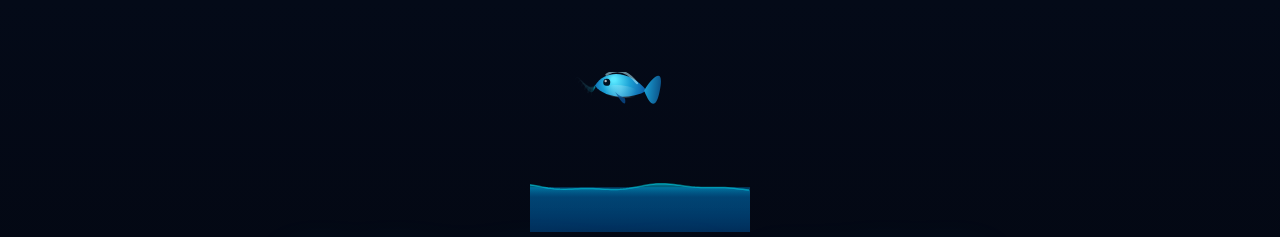
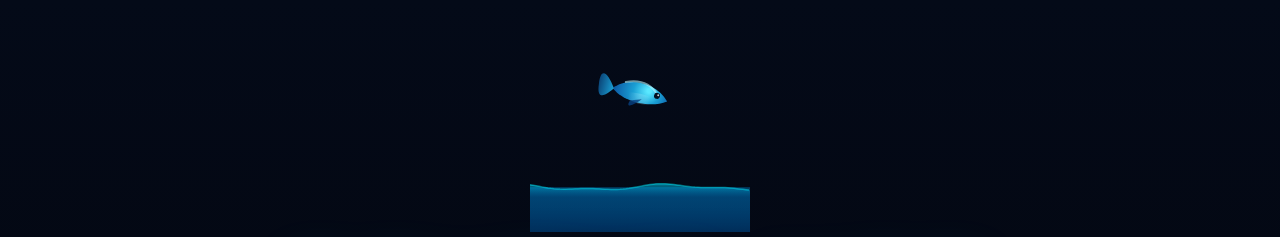
Before and after one commit to scutuatua-crypto/scutua-mcp, a plain HTML site: page docs/index.html in a window 1280 px wide. Shown: the top 237 px of the page. Drawn offline with nearby package versions, Linux system fonts and the light colour scheme; a web font is replaced by a local one.

Commit message:
Update index.html

```diff
--- a/docs/index.html
+++ b/docs/index.html
@@ -811,12 +811,10 @@
 
 <div class="divider"></div>
 
-<!-- ─── ECOSYSTEM PROJECTS ─── -->
 <section>
   <div class="section-label">// ECOSYSTEM</div>
   <h2 class="section-title">All Projects — One MCP</h2>
 
-  <!-- TIER 1 -->
   <div class="tier-header tier1-header">
     <span class="tier-header-label">✅ Tier 1 · Safe</span>
     <div class="tier-header-line"></div>
@@ -857,7 +855,6 @@
 
   </div>
 
-  <!-- TIER 2 -->
   <div class="tier-header tier2-header" style="margin-top: 16px;">
     <span class="tier-header-label">⚠️ Tier 2 · Caution</span>
     <div class="tier-header-line"></div>
@@ -908,44 +905,40 @@
 </footer>
 
 <script>
-// ─── WHALE JUMP ANIMATION ───────────────────────────────────────────
+// ─── REAL WHALE LEAP ANIMATION (LEFT TO RIGHT) ──────────────────────
 (function() {
   const canvas = document.getElementById('whaleCanvas');
   const ctx = canvas.getContext('2d');
   const W = canvas.width, H = canvas.height;
   const WATER_Y = H * 0.72;
 
-  // Animation state
   let t = 0;
-  const CYCLE = 220; // frames per full jump
-
-  // Splash particles
+  const CYCLE = 200; // ลูปแอนิเมชันลื่นไหลขึ้น
   let splashParticles = [];
 
   function spawnSplash(x, y, entering) {
-    const count = entering ? 18 : 12;
+    const count = entering ? 20 : 15;
     for (let i = 0; i < count; i++) {
+      // ปรับทิศทางน้ำกระเซ็นตามทิศทางพุ่งจากซ้ายไปขวา
       const angle = entering
-        ? (Math.PI * 1.1 + (Math.random() - 0.5) * 1.2)
-        : (Math.PI * 1.85 + (Math.random() - 0.5) * 0.9 - Math.PI);
+        ? (Math.PI * 1.2 + (Math.random() - 0.5) * 1.0)  // ตอนมุดน้ำ น้ำกระจายไปข้างหน้าและขึ้นบน
+        : (Math.PI * 1.7 + (Math.random() - 0.5) * 1.0); // ตอนโผล่พ้นน้ำ น้ำสาดไปด้านหลังและบน
       const speed = 1.5 + Math.random() * 3.5;
       splashParticles.push({
         x, y,
-        vx: Math.cos(angle) * speed * (entering ? 1 : 0.7),
-        vy: Math.sin(angle) * speed - (entering ? 0 : 1),
+        vx: Math.cos(angle) * speed + (entering ? 0.8 : -0.5), // ใส่แรงเฉื่อยของทิศทาง
+        vy: Math.sin(angle) * speed - 1,
         life: 1,
-        decay: 0.03 + Math.random() * 0.03,
-        r: 1.5 + Math.random() * 2.5,
+        decay: 0.025 + Math.random() * 0.03,
+        r: 1.2 + Math.random() * 2.5,
         entering
       });
     }
   }
 
-  // Track splash trigger
-  let lastPhase = 'air';
+  let spawnedExit = false, spawnedEntry = false;
 
   function drawWater() {
-    // Water body
     ctx.save();
     const grad = ctx.createLinearGradient(0, WATER_Y, 0, H);
     grad.addColorStop(0, 'rgba(0,100,160,0.55)');
@@ -953,12 +946,11 @@
     ctx.fillStyle = grad;
     ctx.fillRect(0, WATER_Y, W, H - WATER_Y);
 
-    // Surface shimmer waves
+    // ผิวน้ำแบบ Dynamic
     ctx.beginPath();
     ctx.moveTo(0, WATER_Y);
     for (let x = 0; x <= W; x += 4) {
-      const wave = Math.sin((x * 0.04) + t * 0.06) * 2.5
-                 + Math.sin((x * 0.09) + t * 0.04) * 1.2;
+      const wave = Math.sin((x * 0.04) + t * 0.06) * 2.5 + Math.sin((x * 0.09) + t * 0.04) * 1.2;
       ctx.lineTo(x, WATER_Y + wave);
     }
     ctx.lineTo(W, H);
@@ -970,12 +962,10 @@
     ctx.fillStyle = surfaceGrad;
     ctx.fill();
 
-    // Highlight line
     ctx.beginPath();
     for (let x = 0; x <= W; x += 3) {
-      const wave = Math.sin((x * 0.04) + t * 0.06) * 2.5
-                 + Math.sin((x * 0.09) + t * 0.04) * 1.2;
-      x === 0 ? ctx.moveTo(x, WATER_Y + wave) : ctx.lineTo(x, WATER_Y + wave);
+      const wave = Math.sin((x * 0.04) + t * 0.06) * 2.5 + Math.sin((x * 0.09) + t * 0.04) * 1.2;
+      if (x === 0) ctx.moveTo(x, WATER_Y + wave); else ctx.lineTo(x, WATER_Y + wave);
     }
     ctx.strokeStyle = 'rgba(0,240,255,0.45)';
     ctx.lineWidth = 1.5;
@@ -990,12 +980,12 @@
       ctx.globalAlpha = p.life * 0.85;
       ctx.beginPath();
       ctx.arc(p.x, p.y, p.r, 0, Math.PI * 2);
-      ctx.fillStyle = p.entering ? 'rgba(0,200,255,0.9)' : 'rgba(160,230,255,0.9)';
+      ctx.fillStyle = p.entering ? 'rgba(100,230,255,0.9)' : 'rgba(180,245,255,0.9)';
       ctx.fill();
       ctx.restore();
       p.x += p.vx;
       p.y += p.vy;
-      p.vy += 0.15; // gravity
+      p.vy += 0.13; // Gravity
       p.life -= p.decay;
     }
   }
@@ -1006,101 +996,101 @@
     ctx.rotate(angle);
     ctx.scale(1, scaleY);
 
-    const bodyLen = 52, bodyH = 22;
+    const bodyLen = 56, bodyH = 20;
 
-    // Shadow / depth (only when in water zone)
-    if (y > WATER_Y - 10) {
+    // เงาใต้ผิวน้ำ
+    if (y > WATER_Y - 15) {
       ctx.save();
-      ctx.globalAlpha = 0.18;
-      ctx.scale(1, 0.25);
+      ctx.globalAlpha = 0.15;
+      ctx.scale(1, 0.2);
       ctx.beginPath();
-      ctx.ellipse(4, bodyH * 4, bodyLen * 0.6, bodyH * 1.1, 0, 0, Math.PI * 2);
-      ctx.fillStyle = '#001830';
+      ctx.ellipse(-4, bodyH * 4, bodyLen * 0.6, bodyH * 1.2, 0, 0, Math.PI * 2);
+      ctx.fillStyle = '#001025';
       ctx.fill();
       ctx.restore();
     }
 
-    // Body gradient — 3D sheen
-    const bodyGrad = ctx.createRadialGradient(-8, -8, 2, 0, 0, bodyLen * 0.7);
+    // สีตัววาฬไล่ระดับแบบ Cyber Blue 3D Sheen
+    const bodyGrad = ctx.createRadialGradient(8, -6, 2, 0, 0, bodyLen * 0.7);
     bodyGrad.addColorStop(0, '#5ae8ff');
-    bodyGrad.addColorStop(0.35, '#1a9fd4');
+    bodyGrad.addColorStop(0.3, '#1a9fd4');
     bodyGrad.addColorStop(0.7, '#0d5fa8');
-    bodyGrad.addColorStop(1, '#063060');
+    bodyGrad.addColorStop(1, '#052852');
 
-    // Main body
+    // ลำตัววาฬ (หัวหันไปทางขวา คมชัด ทรงพลัง)
     ctx.beginPath();
-    ctx.moveTo(-bodyLen * 0.5, 0);
+    ctx.moveTo(bodyLen * 0.5, 0); // เริ่มที่ส่วนหัวทางขวา
     ctx.bezierCurveTo(
-      -bodyLen * 0.3, -bodyH * 0.9,
-       bodyLen * 0.2, -bodyH * 0.75,
-       bodyLen * 0.5,  0
+       bodyLen * 0.2, -bodyH * 0.85,
+      -bodyLen * 0.3, -bodyH * 0.7,
+      -bodyLen * 0.5,  0 // เรียวไปที่คอดหางทางซ้าย
     );
     ctx.bezierCurveTo(
-       bodyLen * 0.2,  bodyH * 0.5,
-      -bodyLen * 0.3,  bodyH * 0.55,
-      -bodyLen * 0.5,  0
+      -bodyLen * 0.3,  bodyH * 0.5,
+       bodyLen * 0.2,  bodyH * 0.6,
+       bodyLen * 0.5,  0
     );
     ctx.fillStyle = bodyGrad;
     ctx.fill();
 
-    // Belly highlight
-    const bellyGrad = ctx.createLinearGradient(-bodyLen * 0.3, 0, bodyLen * 0.3, 0);
+    // ท้องวาฬสีสว่างพรีเมียม
+    const bellyGrad = ctx.createLinearGradient(-bodyLen * 0.2, 0, bodyLen * 0.2, 0);
     bellyGrad.addColorStop(0, 'rgba(255,255,255,0)');
-    bellyGrad.addColorStop(0.5, 'rgba(200,240,255,0.28)');
+    bellyGrad.addColorStop(0.5, 'rgba(180,235,255,0.25)');
     bellyGrad.addColorStop(1, 'rgba(255,255,255,0)');
     ctx.beginPath();
-    ctx.ellipse(0, bodyH * 0.15, bodyLen * 0.38, bodyH * 0.28, 0, 0, Math.PI * 2);
+    ctx.ellipse(0, bodyH * 0.2, bodyLen * 0.35, bodyH * 0.25, 0, 0, Math.PI * 2);
     ctx.fillStyle = bellyGrad;
     ctx.fill();
 
-    // Sheen top
+    // เส้นสะท้อนแสงด้านหลังตัววาฬ (Back Highlight)
     ctx.beginPath();
-    ctx.moveTo(-bodyLen * 0.3, -bodyH * 0.55);
-    ctx.bezierCurveTo(-bodyLen * 0.1, -bodyH * 0.9, bodyLen * 0.1, -bodyH * 0.8, bodyLen * 0.3, -bodyH * 0.3);
-    ctx.strokeStyle = 'rgba(180,240,255,0.55)';
-    ctx.lineWidth = 2.2;
+    ctx.moveTo(-bodyLen * 0.3, -bodyH * 0.45);
+    ctx.bezierCurveTo(-bodyLen * 0.05, -bodyH * 0.75, bodyLen * 0.15, -bodyH * 0.65, bodyLen * 0.3, -bodyH * 0.2);
+    ctx.strokeStyle = 'rgba(180,245,255,0.6)';
+    ctx.lineWidth = 2;
     ctx.lineCap = 'round';
     ctx.stroke();
 
-    // Tail fin
+    // ครีบหาง (Fluke) สะบัดตามทิศการพุ่งทางซ้าย
     ctx.beginPath();
-    ctx.moveTo(bodyLen * 0.45, 0);
-    ctx.bezierCurveTo(bodyLen * 0.62, -bodyH * 0.8, bodyLen * 0.8, -bodyH * 1.1, bodyLen * 0.75, -bodyH * 0.05);
-    ctx.bezierCurveTo(bodyLen * 0.72,  bodyH * 0.7,  bodyLen * 0.62,  bodyH * 0.8,  bodyLen * 0.45, 0);
-    const tailGrad = ctx.createLinearGradient(bodyLen * 0.45, 0, bodyLen * 0.8, 0);
+    ctx.moveTo(-bodyLen * 0.48, 0);
+    ctx.bezierCurveTo(-bodyLen * 0.65, -bodyH * 0.7, -bodyLen * 0.8, -bodyH * 0.9, -bodyLen * 0.76, -bodyH * 0.05);
+    ctx.bezierCurveTo(-bodyLen * 0.74,  bodyH * 0.6, -bodyLen * 0.65,  bodyH * 0.7, -bodyLen * 0.48, 0);
+    const tailGrad = ctx.createLinearGradient(-bodyLen * 0.48, 0, -bodyLen * 0.78, 0);
     tailGrad.addColorStop(0, '#1a9fd4');
-    tailGrad.addColorStop(1, '#0a4a80');
+    tailGrad.addColorStop(1, '#0a4275');
     ctx.fillStyle = tailGrad;
     ctx.fill();
 
-    // Pectoral fin
+    // ครีบข้าง (Pectoral Fin) พริ้วไปข้างหลัง
     ctx.beginPath();
-    ctx.moveTo(-bodyLen * 0.1, bodyH * 0.2);
-    ctx.bezierCurveTo(bodyLen * 0.05, bodyH * 0.7, bodyLen * 0.15, bodyH * 0.85, bodyLen * 0.1, bodyH * 0.45);
-    ctx.bezierCurveTo(bodyLen * 0.0, bodyH * 0.35, -bodyLen * 0.05, bodyH * 0.3, -bodyLen * 0.1, bodyH * 0.2);
-    ctx.fillStyle = 'rgba(10,80,150,0.75)';
+    ctx.moveTo(bodyLen * 0.05, bodyH * 0.2);
+    ctx.bezierCurveTo(-bodyLen * 0.1, bodyH * 0.7, -bodyLen * 0.2, bodyH * 0.8, -bodyLen * 0.15, bodyH * 0.4);
+    ctx.bezierCurveTo(-bodyLen * 0.05, bodyH * 0.3, bodyLen * 0.0, bodyH * 0.25, bodyLen * 0.05, bodyH * 0.2);
+    ctx.fillStyle = 'rgba(8,65,130,0.8)';
     ctx.fill();
 
-    // Eye
+    // ดวงตาวาฬผู้มีปัญญา (หันไปทางขวา)
     ctx.beginPath();
-    ctx.arc(-bodyLen * 0.28, -bodyH * 0.2, 3.5, 0, Math.PI * 2);
-    ctx.fillStyle = '#001020';
+    ctx.arc(bodyLen * 0.3, -bodyH * 0.15, 3, 0, Math.PI * 2);
+    ctx.fillStyle = '#010f20';
     ctx.fill();
     ctx.beginPath();
-    ctx.arc(-bodyLen * 0.28 - 1.2, -bodyH * 0.2 - 1.2, 1.2, 0, Math.PI * 2);
-    ctx.fillStyle = 'rgba(255,255,255,0.7)';
+    ctx.arc(bodyLen * 0.3 + 1, -bodyH * 0.15 - 1, 1, 0, Math.PI * 2);
+    ctx.fillStyle = 'rgba(255,255,255,0.8)';
     ctx.fill();
 
-    // Water entry ripple when submerging
-    if (inWater && progress > 0.6) {
-      const alpha = (1 - (progress - 0.6) / 0.4) * 0.5;
+    // เอฟเฟกต์วงน้ำกระเซ็นรอบตัวเมื่อเริ่มมุดน้ำกลับลงไป
+    if (inWater && progress > 0.65) {
+      const alpha = (1 - (progress - 0.65) / 0.35) * 0.5;
       ctx.save();
       ctx.globalAlpha = alpha;
-      ctx.scale(1, 0.3);
+      ctx.scale(1, 0.28);
       ctx.beginPath();
-      ctx.arc(0, 0, bodyLen * 0.5, 0, Math.PI * 2);
-      ctx.strokeStyle = 'rgba(0,220,255,0.8)';
-      ctx.lineWidth = 2;
+      ctx.arc(0, 0, bodyLen * 0.55, 0, Math.PI * 2);
+      ctx.strokeStyle = 'rgba(0,230,255,0.7)';
+      ctx.lineWidth = 1.8;
       ctx.stroke();
       ctx.restore();
     }
@@ -1108,86 +1098,79 @@
     ctx.restore();
   }
 
-  // Blow spout
+  // รูพ่นน้ำด้านบน (Spout) ตอนจุดสูงสุดของพาราโบลา
   function drawSpout(x, y, angle, strength) {
     if (strength <= 0) return;
     ctx.save();
     ctx.translate(x, y);
-    ctx.rotate(angle - Math.PI / 2 - 0.3);
-    ctx.globalAlpha = strength * 0.7;
-    for (let i = 0; i < 6; i++) {
-      const h = (20 + i * 8) * strength;
-      const spread = i * 3;
+    ctx.rotate(angle - Math.PI / 2 + 0.2); // เบี่ยงไปด้านหลังเล็กน้อยตามลม
+    ctx.globalAlpha = strength * 0.75;
+    for (let i = 0; i < 5; i++) {
+      const h = (18 + i * 7) * strength;
+      const spread = i * 2.5;
       const spoutGrad = ctx.createLinearGradient(0, 0, spread, -h);
-      spoutGrad.addColorStop(0, 'rgba(0,220,255,0.6)');
-      spoutGrad.addColorStop(1, 'rgba(180,240,255,0)');
+      spoutGrad.addColorStop(0, 'rgba(0,225,255,0.65)');
+      spoutGrad.addColorStop(1, 'rgba(200,245,255,0)');
       ctx.beginPath();
-      ctx.moveTo(-2 + i * 0.5, 0);
-      ctx.bezierCurveTo(-spread - i, -h * 0.4, spread + i, -h * 0.7, (i - 2.5) * 4, -h);
-      ctx.lineWidth = 2 - i * 0.2;
+      ctx.moveTo(-1 + i * 0.4, 0);
+      ctx.bezierCurveTo(-spread, -h * 0.4, spread, -h * 0.7, (i - 2) * 3, -h);
+      ctx.lineWidth = 1.8 - i * 0.2;
       ctx.strokeStyle = spoutGrad;
       ctx.stroke();
     }
     ctx.restore();
   }
 
-  let spawnedExit = false, spawnedEntry = false;
-
   function frame() {
     ctx.clearRect(0, 0, W, H);
 
-    // Easing: ease in-out cubic
-    const p = t % CYCLE / CYCLE; // 0..1 progress through cycle
-    // Jump arc: up then down, spending ~60% in air
-    // p=0: emerge, p=0.08: fully out, p=0.5: apex, p=0.85: re-entry, p=1: submerged
-    const jumpP = p; // shorthand
-
+    const p = (t % CYCLE) / CYCLE;
     let wx, wy, wAngle, scaleY = 1, inWater = false, spoutStr = 0;
 
-    // Horizontal travel across scene
-    wx = W * 0.18 + (W * 0.64) * jumpP;
+    // วิถีการเคลื่อนที่แนวนอน: วิ่งจากซ้ายไปขวา (W * 0.15 ถึง W * 0.85)
+    wx = W * 0.15 + (W * 0.70) * p;
 
-    if (jumpP < 0.12) {
-      // Emerging from water
-      const ep = jumpP / 0.12;
+    if (p < 0.15) {
+      // จังหวะโผล่ทะยานขึ้นจากน้ำ (Emerge Phase)
+      const ep = p / 0.15;
       const ease = ep * ep * (3 - 2 * ep);
-      wy = WATER_Y + 10 - ease * 60;
-      wAngle = -0.7 + ease * 0.5;
+      wy = WATER_Y + 12 - ease * 58;
+      wAngle = -0.6 + ease * 0.35; // เชิดหัวขึ้นไปทางขวาบน
       inWater = true;
-      scaleY = 0.6 + ease * 0.4;
-      spoutStr = Math.max(0, ease - 0.5) * 2;
-      if (!spawnedExit && ease > 0.4) { spawnSplash(wx, WATER_Y, false); spawnedExit = true; }
-    } else if (jumpP < 0.75) {
-      // Airborne arc
-      const ap = (jumpP - 0.12) / 0.63;
-      const arcH = 95;
-      // parabola: up then down
+      scaleY = 0.65 + ease * 0.35;
+      if (!spawnedExit && ease > 0.35) { spawnSplash(wx, WATER_Y, false); spawnedExit = true; }
+    } else if (p < 0.72) {
+      // จังหวะลอยตัวกลางอากาศเป็นเส้นโค้งสมบูรณ์แบบ (Airborne Arc)
+      const ap = (p - 0.15) / 0.57;
+      const arcH = 88; // ระดับความสูงในการโดด
       wy = (WATER_Y - 10) - arcH * Math.sin(ap * Math.PI);
-      wAngle = -0.25 + ap * 0.9; // nose rotates from up to down
+      wAngle = -0.25 + ap * 0.8; // ปรับมุมหน้าวาฬให้โค้งตามวิถีพาราโบลาคว่ำลง
       inWater = false;
       scaleY = 1;
       spawnedExit = false;
       spawnedEntry = false;
-      // spout near apex
-      if (ap > 0.35 && ap < 0.65) spoutStr = Math.sin((ap - 0.35) / 0.3 * Math.PI) * 0.8;
+      // พ่นน้ำพราวเสน่ห์ใกล้ๆ จุดสูงสุด
+      if (ap > 0.3 && ap < 0.6) spoutStr = Math.sin((ap - 0.3) / 0.3 * Math.PI) * 0.85;
     } else {
-      // Re-entering water
-      const rp = (jumpP - 0.75) / 0.25;
+      // จังหวะดิ่งมุดน้ำอย่างงดงาม (Re-entry Phase)
+      const rp = (p - 0.72) / 0.28;
       const ease = rp * rp * (3 - 2 * rp);
-      wy = (WATER_Y - 10) + ease * 70;
-      wAngle = 0.65 + ease * 0.4;
-      inWater = ease > 0.3;
-      scaleY = 1 - ease * 0.3;
-      if (!spawnedEntry && ease > 0.25) { spawnSplash(wx, WATER_Y, true); spawnedEntry = true; }
-      if (ease > 0.7) spawnedExit = false;
+      wy = (WATER_Y - 10) + ease * 68;
+      wAngle = 0.55 + ease * 0.35; // หัวปักลงน้ำไปทางขวาล่าง
+      inWater = ease > 0.25;
+      scaleY = 1 - ease * 0.25;
+      if (!spawnedEntry && ease > 0.2) { spawnSplash(wx, WATER_Y, true); spawnedEntry = true; }
+      if (ease > 0.8) spawnedExit = false;
     }
 
-    // Draw layers
+    // จัดลำดับเลเยอร์ Object เรนเดอร์
     drawSplashes();
     drawWater();
-    if (wy < WATER_Y + 8) drawWhale(wx, wy, wAngle, scaleY, inWater, jumpP);
-    drawSpout(wx - 26 * Math.cos(wAngle), wy - 26 * Math.sin(wAngle), wAngle, spoutStr);
-    if (wy >= WATER_Y + 8) drawWhale(wx, wy, wAngle, scaleY, inWater, jumpP);
+
+    // วาดตัววาฬและท่อพ่นน้ำตามพิกัดและมุมหัวที่คำนวณใหม่
+    if (wy < WATER_Y + 8) drawWhale(wx, wy, wAngle, scaleY, inWater, p);
+    drawSpout(wx + 10 * Math.cos(wAngle) - 4 * Math.sin(wAngle), wy + 10 * Math.sin(wAngle) - 14 * Math.cos(wAngle), wAngle, spoutStr);
+    if (wy >= WATER_Y + 8) drawWhale(wx, wy, wAngle, scaleY, inWater, p);
 
     t++;
     requestAnimationFrame(frame);
```
